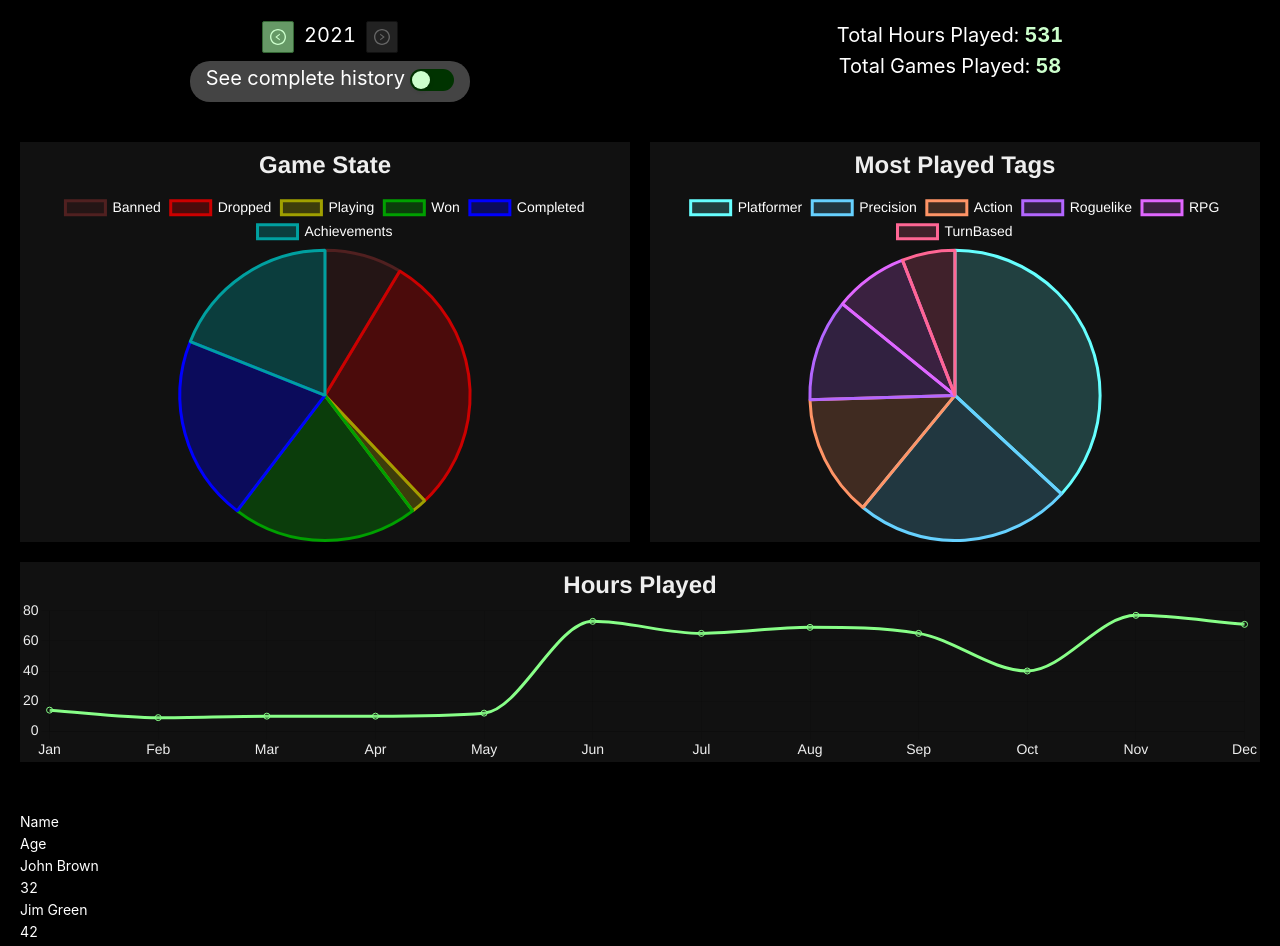
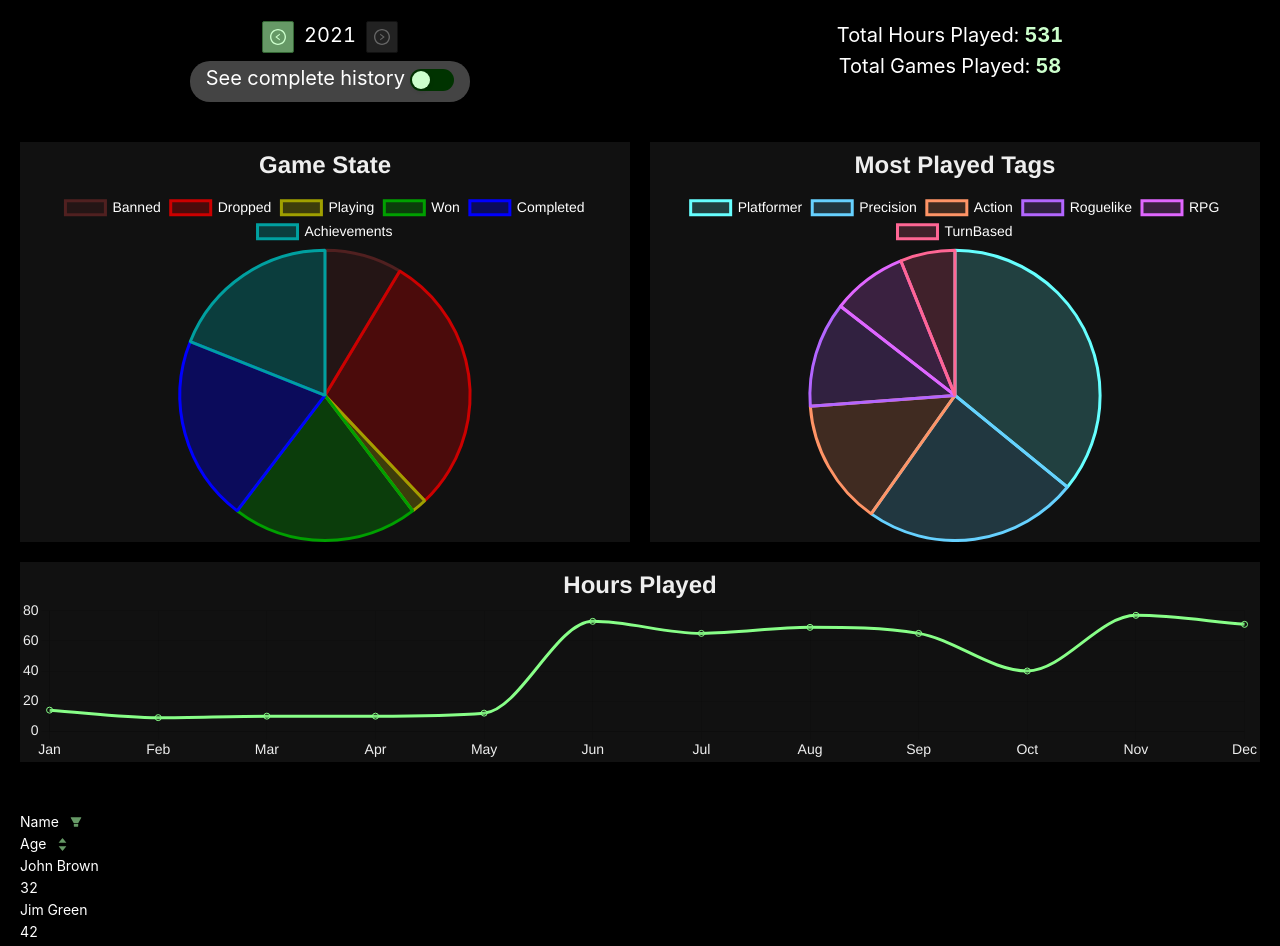
Before and after one commit to gabymorgi/games, a React (Create React App) app: page / in a window 1280 px wide. Shown: the top 946 px of the page. Built offline with nearby package versions, Linux system fonts and the light colour scheme.

Commit message:
chart fixes

```diff
--- a/package.json
+++ b/package.json
@@ -19,6 +19,7 @@
     "react-scripts": "4.0.3",
     "steamapi": "^2.2.0",
     "styled-components": "^5.3.3",
+    "typescript": "^4.5.4",
     "web-vitals": "^1.1.2"
   },
   "scripts": {
--- a/src/App.tsx
+++ b/src/App.tsx
@@ -11,7 +11,7 @@ import GlobalStyles from './styles/GlobalStyles';
 import { ChartComponent } from './components/Chart';
 import Table, { getPaginationProps, paginationToQuery, sorterToQuery, TableFiltersType, TablePaginationType, TableSorterType } from './ui/Table';
 import { useQuery } from './back/dataQuery';
-import { filterDropdownFactoryCheckbox } from './ui/TableFIlters';
+import { filterDropdownFactoryCheckbox, filterDropdownFactoryStr } from './ui/TableFIlters';
 
 function App() {
   const { data, dataLength, rawData, refetch } = useQuery({ first: 50, orderBy: "end_desc" })
@@ -82,8 +82,8 @@ function App() {
         //pagination={getPaginationProps(dataLength)}
         pagination={false}
       >
-        <Table.Column title="Name" dataIndex="name" />
-        <Table.Column title="Age" dataIndex="age" />
+        <Table.Column filterDropdown={filterDropdownFactoryStr()} title="Name" dataIndex="name" />
+        <Table.Column sorter title="Age" dataIndex="age" />
         {/*<Table.Column sorter title="Start" dataIndex="start" />
         <Table.Column sorter defaultSortOrder="descend" title="End" dataIndex="end" />
         <Table.Column title="State" dataIndex="state" />
--- a/src/components/Chart.tsx
+++ b/src/components/Chart.tsx
@@ -159,7 +159,15 @@ export const ChartComponent: React.FC<ChartProps> = (props) => {
     }).forEach((g) => {
       if (g.state !== GameState.Dropped && g.state !== GameState.Banned) {
         g.tags.forEach((t) => {
-          tagsData[t] = (tagsData[t] || 0) + (g.hours || 1)
+          const gameInterval = {
+            start: g.start,
+            end: g.end ? g.end : endOfDay(g.start),
+          }
+          const days = g.end ? differenceInDays(gameInterval.end, gameInterval.start) || 1 : 1
+          const overlappingDays = getOverlappingDaysInIntervals(gameInterval, { start: filterInterval.start, end: filterInterval.end }) || 1
+          const percentage = overlappingDays / days
+          //return acum + (g.hours || 0) * percentage
+          tagsData[t] = (tagsData[t] || 0) + (g.hours || 0) * percentage
         })
       }
       stateData[g.state] = (stateData[g.state] || 0) + 1
--- a/src/ui/MobileTable.tsx
+++ b/src/ui/MobileTable.tsx
@@ -10,37 +10,37 @@ const Table: React.FC = ({ children, ...props }) => {
       console.log(child)
     }
   })
-  return <div {...props}>{subRows}</div>
+  return <div id="table" {...props}>{subRows}</div>
 }
 
 const HeaderWrapper: React.FC = (props) => {
   console.log({ HeaderWrapperProps: props })
-  return <div>{props.children}</div>
+  return <div id="headerWrapper">{props.children}</div>
 }
 
 const HeaderRow: React.FC = (props) => {
   console.log({ HeaderRowProps: props })
-  return <div>{props.children}</div>
+  return <div id="headerRow">{props.children}</div>
 }
 
 const HeaderCell: React.FC = (props) => {
   console.log({ HeaderCellProps: props })
-  return <div>{props.children}</div>
+  return <div id="headerCell">{props.children}</div>
 }
 
 const BodyWrapper: React.FC = (props) => {
   console.log({ BodyWrapperProps: props })
-  return <div>{props.children}</div>
+  return <div id="bodyWrapper">{props.children}</div>
 }
 
 const BodyRow: React.FC = (props) => {
   console.log({ BodyRowProps: props })
-  return <div>{props.children}</div>
+  return <div id="bodyRow">{props.children}</div>
 }
 
 const BodyCell: React.FC = (props) => {
   console.log({ BodyCellProps: props })
-  return <div>{props.children}</div>
+  return <div id="bodyCell">{props.children}</div>
 }
 
 const TableMobileComponents = {
```
